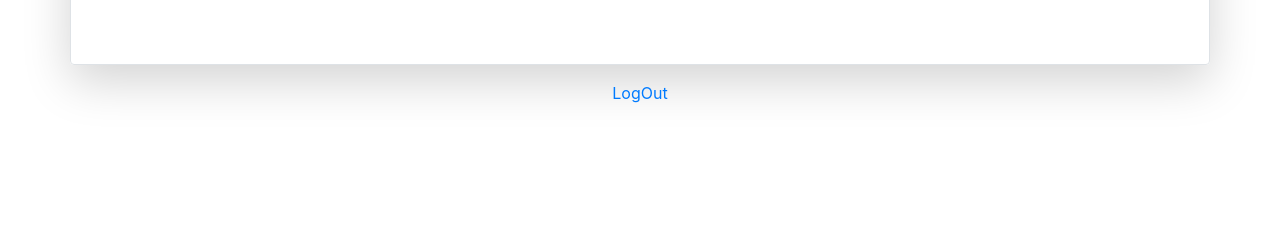
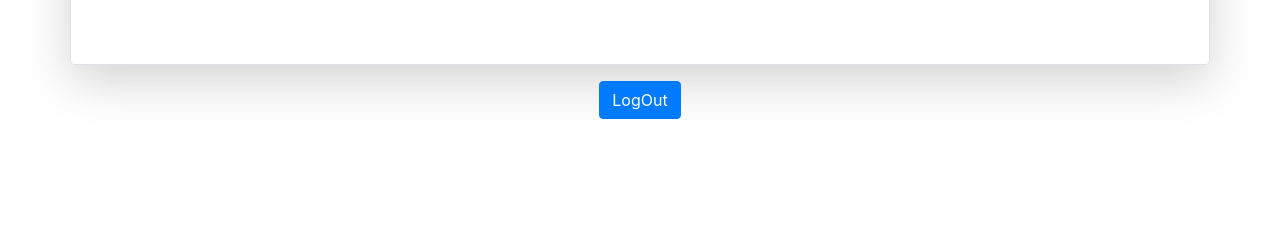
Before and after one commit to sujalbahing/AddBlog, a Django app: page / in a window 1280 px wide. Shown: the part 211-451 px from the top of the page. Run offline with Django 5.2, Linux system fonts and the light colour scheme; some libraries are stand-ins or nearby versions.

Commit message:
logout button added

```diff
--- a/Studyhub/members/templates/home/blog.html
+++ b/Studyhub/members/templates/home/blog.html
@@ -152,8 +152,7 @@
         </div>
     </div>
 
-    {% comment %} <div class="d-flex justify-content-center pt-5">
-        <button class="btn btn-primary mx-2" name="logout"  href="{% url "login:logout" %}">LogOut</button>
-    </div> {% endcomment %}
-    <a class="signup-link text-blue text-center d-block mt-3" href="{% url "login:login" %}">LogOut</a>
+    <div class="d-flex justify-content-center">
+        <a class="mt-3 btn btn-primary" href="{% url 'login:login' %}">LogOut</a>
+    </div>
 {% endblock %}
```
